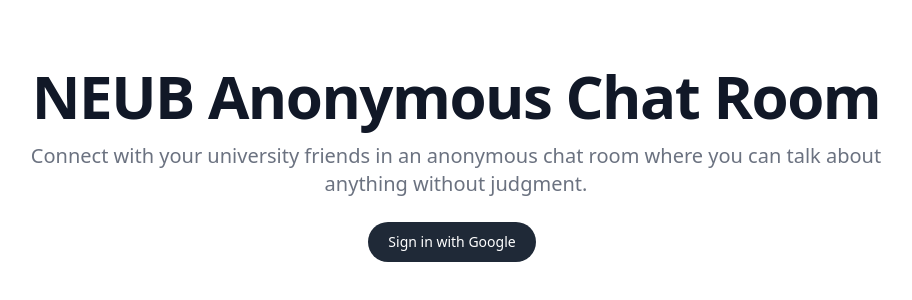
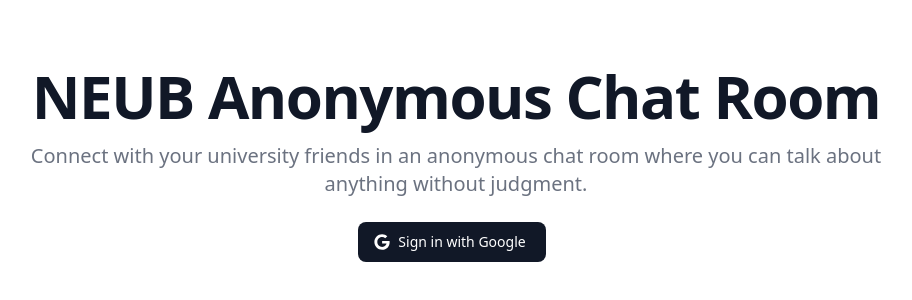
Before and after one commit to r-shafi/react-firebase-chat, a React (Create React App) app: page / in a window 1280 px wide. Shown: the part 232-532 px from the top of the page, without its empty margins (184-1096 px from the left). Built offline with nearby package versions, Linux system fonts and the light colour scheme; no server answers.

Commit message:
update login button

```diff
--- a/src/pages/Login.jsx
+++ b/src/pages/Login.jsx
@@ -17,9 +17,24 @@ export default function Login() {
       </p>
       <button
         type="button"
-        className="text-white bg-gray-800 hover:bg-gray-900 focus:outline-none focus:ring-4 focus:ring-gray-300 font-medium rounded-full text-sm px-5 py-2.5 mr-2 mb-2 dark:bg-gray-800 dark:hover:bg-gray-700 dark:focus:ring-gray-700 dark:border-gray-700"
+        className="text-white bg-gray-900 hover:bg-gray-900 focus:ring-4 focus:outline-none focus:ring-gray-900 font-medium rounded-lg text-sm px-5 py-2.5 text-center inline-flex items-center dark:focus:ring-gray-900 mr-2 mb-2"
         onClick={signInWithGoogle}
       >
+        <svg
+          className="w-4 h-4 mr-2 -ml-1"
+          aria-hidden="true"
+          focusable="false"
+          data-prefix="fab"
+          data-icon="google"
+          role="img"
+          xmlns="http://www.w3.org/2000/svg"
+          viewBox="0 0 488 512"
+        >
+          <path
+            fill="currentColor"
+            d="M488 261.8C488 403.3 391.1 504 248 504 110.8 504 0 393.2 0 256S110.8 8 248 8c66.8 0 123 24.5 166.3 64.9l-67.5 64.9C258.5 52.6 94.3 116.6 94.3 256c0 86.5 69.1 156.6 153.7 156.6 98.2 0 135-70.4 140.8-106.9H248v-85.3h236.1c2.3 12.7 3.9 24.9 3.9 41.4z"
+          ></path>
+        </svg>
         Sign in with Google
       </button>
     </main>
```
